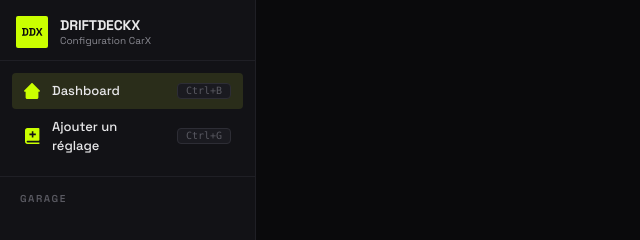
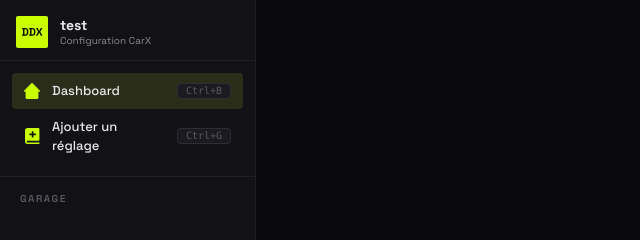
Before and after one commit to BaptisteDyrt/DriftDeckX, an Electron app: page index.html in a window 1600 px wide. Shown: the top 240 px of the page, 0-640 px from the left. Drawn offline with Linux system fonts and the light colour scheme; no server answers.

Commit message:
test: fake update v1.0.6

```diff
--- a/index.html
+++ b/index.html
@@ -20,7 +20,7 @@
         <div class="brand">
           <img src="./assets/logo.svg" alt="Logo de DRIFTDECKX" class="brand__logo" aria-hidden="true">
           <div class="brand__text">
-            <p class="brand__name">DRIFTDECKX</p>
+            <p class="brand__name">test</p>
             <p class="brand__tagline">Configuration CarX</p>
           </div>
         </div>
```
